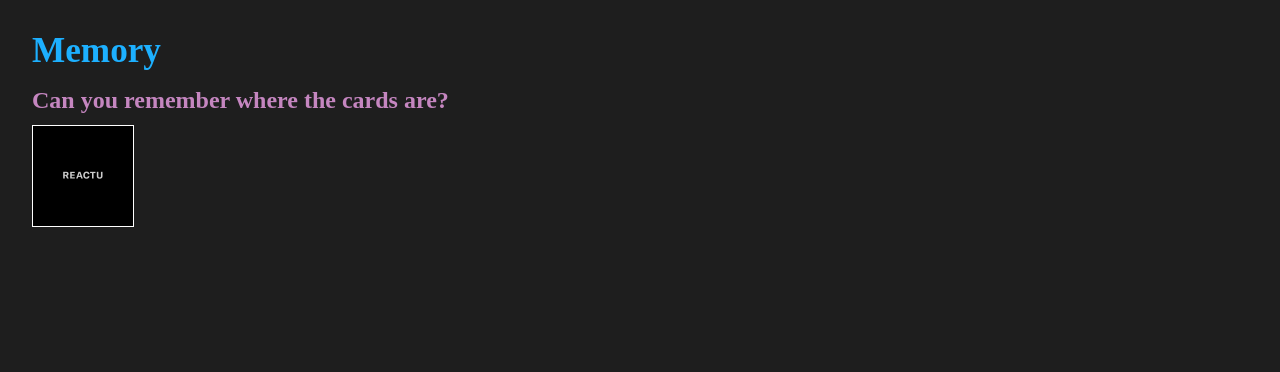
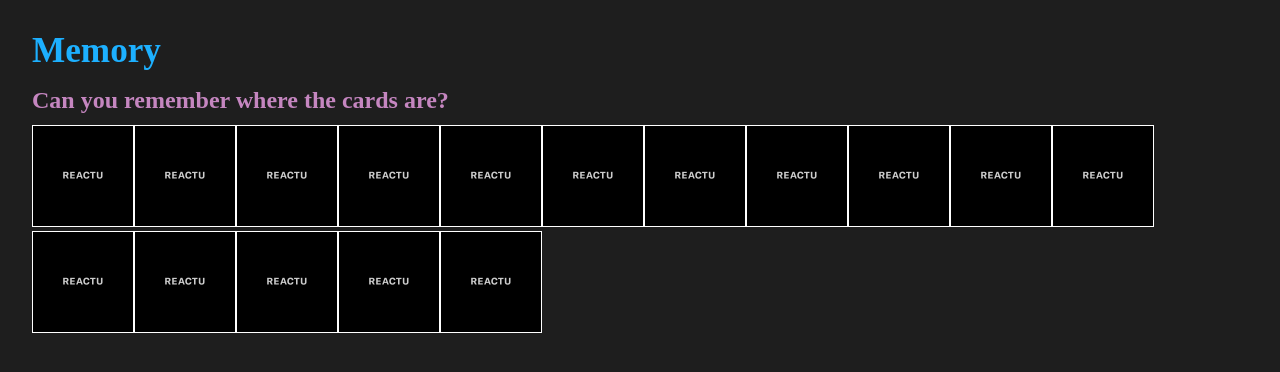
Before and after one commit to marjika/React-Card-Memory-Game, a React (Create React App) app in the folder card-memory-game/: page / in a window 1280 px wide. Shown: the top 372 px of the page. Built offline with nearby package versions, Linux system fonts and the light colour scheme; the HTML template or start-up script is replaced by a standard one.

Commit message:
with hooks, useEffect, resize Not working right

```diff
--- a/card-memory-game/src/App.jsx
+++ b/card-memory-game/src/App.jsx
@@ -1,24 +1,36 @@
-import React, { useState } from 'react'
-import Card from './components/Card'
+import React, { useState, useEffect } from 'react'
+import Board from './components/Board';
+
+import initializeDeck from './deck';
 
 export default function App() {
+  const [cards, setCards] = useState([])
   const [flipped, setFlipped] = useState([])
+  const[dimension, setDimension] = useState(400);
 
-  const handleClick = (id) => setFlipped(id)
+  useEffect(() => {
+    resizeBoard()
+    setCards(initializeDeck())
+  }, [])
+
+  const handleClick = (id) => setFlipped([...flipped, id])
+
+  const resizeBoard = () => {
+    setDimension(Math.min(
+      document.documentElement.clientWidth,
+      document.documentElement.clientHeight
+    ))
+  }
 
   return (
     <div>
       <h1>Memory</h1>
       <h2>Can you remember where the cards are?</h2>
-      <Card
-        id={1}
-        width={100}
-        height={100}
-        back={`/img/back.png`}
-        front={`/img/react.png`}
-        flipped={flipped.includes(1)}
-        handleClick={() => handleClick(1)}
-        />
+      <Board
+        cards={cards}
+        flipped={flipped}
+        handleClick={handleClick}
+      />
     </div>
   )
 }
--- a/card-memory-game/src/components/Board/index.js
+++ b/card-memory-game/src/components/Board/index.js
@@ -0,0 +1,28 @@
+import React from 'react';
+import PropTypes from 'prop-types';
+
+import Card from '../Card';
+
+export default function Board({ cards, flipped, handleClick }) {
+    return (
+        <div className="board">
+            {cards.map((card) => (
+                <Card
+                    key={card.id}
+                    id={card.id}
+                    type={card.type}
+                    width={100}
+                    height={100}
+                    flipped={flipped.includes(card.id)}
+                    handleClick={() => handleClick(card.id)}
+                />
+            ))}
+        </div>
+    )
+}
+
+Board.propTypes = {
+    cards: PropTypes.arrayOf(PropTypes.shape({})).isRequired,
+    flipped: PropTypes.arrayOf(PropTypes.number).isRequired,
+    handleClick: PropTypes.func.isRequired
+}
--- a/card-memory-game/src/components/Card/index.js
+++ b/card-memory-game/src/components/Card/index.js
@@ -3,7 +3,7 @@ import PropTypes from 'prop-types';
 
 import './styles.css';
 
-export default function Card({ handleClick, id, flipped, back, front, height, width}) {
+export default function Card({ handleClick, id, type, flipped, height, width}) {
     return <div
         className={`flip-container ${flipped ? 'flipped' : ''}`}
         style={{
@@ -17,7 +17,7 @@ export default function Card({ handleClick, id, flipped, back, front, height, wi
                     height, width
                 }}
                 className={flipped ? 'front' : 'back'}
-                src={flipped ? front : back }
+                src={flipped ? `/img/${type}.png` : '/img/back.png' }
             />
         </div>
     </div>
@@ -27,8 +27,7 @@ Card.propTypes = {
     handleClick: PropTypes.func.isRequired,
     id: PropTypes.number.isRequired,
     flipped: PropTypes.bool.isRequired,
-    back: PropTypes.string.isRequired,
-    front: PropTypes.string.isRequired,
+    type: PropTypes.string.isRequired,
     height: PropTypes.number.isRequired,
     width: PropTypes.number.isRequired
 }
--- /dev/null
+++ b/card-memory-game/src/deck.js
@@ -0,0 +1,27 @@
+function shuffle(array) {
+    const _array = array.slice(0);
+    for (let i=0; i<array.length-1; i++) {
+        let randomIndex = Math.floor(Math.random() * (i+1));
+        let temp = _array[i];
+        _array[i] = _array[randomIndex];
+        _array[randomIndex] = temp;
+    }
+    return _array;
+}
+
+export default function initializeDeck() {
+    let id = 0;
+    const cards= ['react', 'reactu', 'redux', 'vue',
+    'angular', 'javascript', 'ruby', 'rails'].reduce((acc, type) => {
+        acc.push({
+            id: id++,
+            type
+        })
+        acc.push({
+            id: id++,
+            type
+        })
+        return acc
+    }, [])
+    return shuffle(cards);
+}
```
